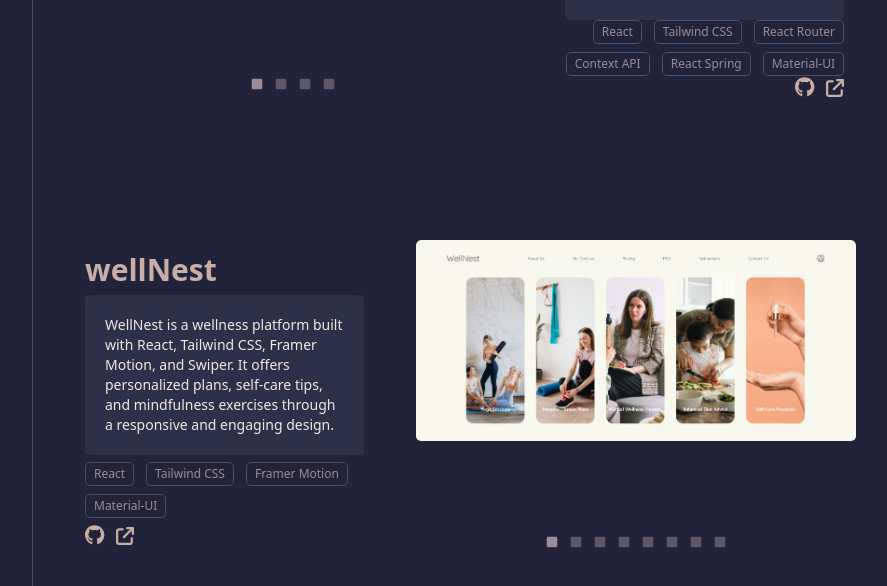
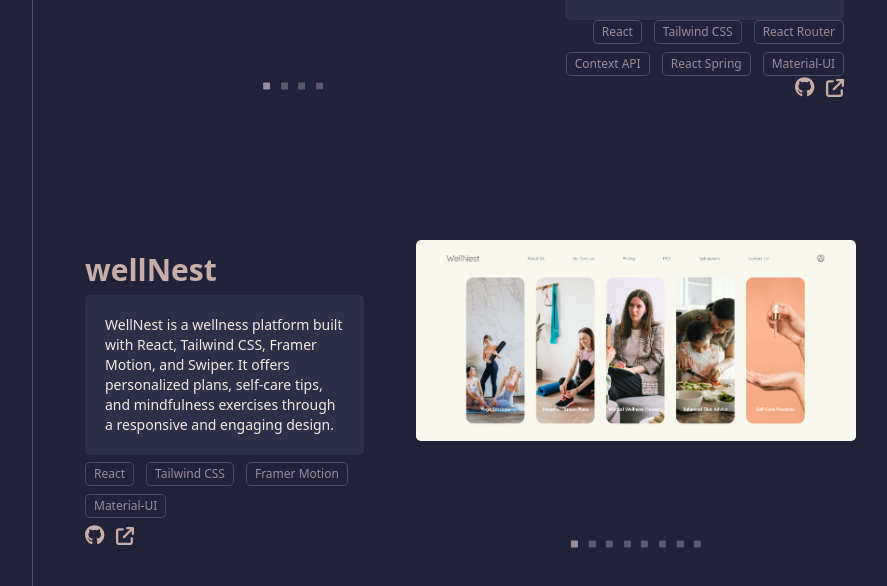
Before and after one commit to HitaBeeDev/portfolio, a React (Vite) app: page / in a window 1280 px wide. Shown: the part 2537-3123 px from the top of the page, without its empty margins (176-1063 px from the left). Built offline with nearby package versions, Linux system fonts and the light colour scheme.

Commit message:
projects

```diff
--- a/src/Components/ProjectsSection/ProjectOne.jsx
+++ b/src/Components/ProjectsSection/ProjectOne.jsx
@@ -46,7 +46,7 @@ function ProjectOne() {
             )}
           </AnimatePresence>
 
-          <div className="flex flex-row gap-3 absolute bottom-2 left-1/2 transform -translate-x-1/2">
+          <div className="flex flex-row gap-[0.6rem] absolute bottom-2 left-1/2 transform -translate-x-1/2">
             {images.map((_, index) => (
               <div
                 key={index}
@@ -56,7 +56,7 @@ function ProjectOne() {
                 onClick={() => handleSquareClick(index)}
               >
                 <FontAwesomeIcon
-                  className="text-color3 w-3 h-3 hover:text-color4 transition-all duration-300"
+                  className="text-color3 w-2 h-2 hover:text-color4 transition-all duration-300"
                   icon={faSquare}
                 />
               </div>
--- a/src/Components/ProjectsSection/ProjectTwo.jsx
+++ b/src/Components/ProjectsSection/ProjectTwo.jsx
@@ -107,7 +107,7 @@ function ProjectTwo() {
             )}
           </AnimatePresence>
 
-          <div className="flex flex-row gap-3 absolute bottom-2 left-1/2 transform -translate-x-1/2">
+          <div className="flex flex-row gap-[0.6rem] absolute bottom-2 left-1/2 transform -translate-x-1/2">
             {images.map((_, index) => (
               <div
                 key={index}
@@ -117,7 +117,7 @@ function ProjectTwo() {
                 onClick={() => handleSquareClick(index)}
               >
                 <FontAwesomeIcon
-                  className="text-color3 w-3 h-3 hover:text-color4 transition-all duration-300"
+                  className="text-color3 w-2 h-2 hover:text-color4 transition-all duration-300"
                   icon={faSquare}
                 />
               </div>
```
